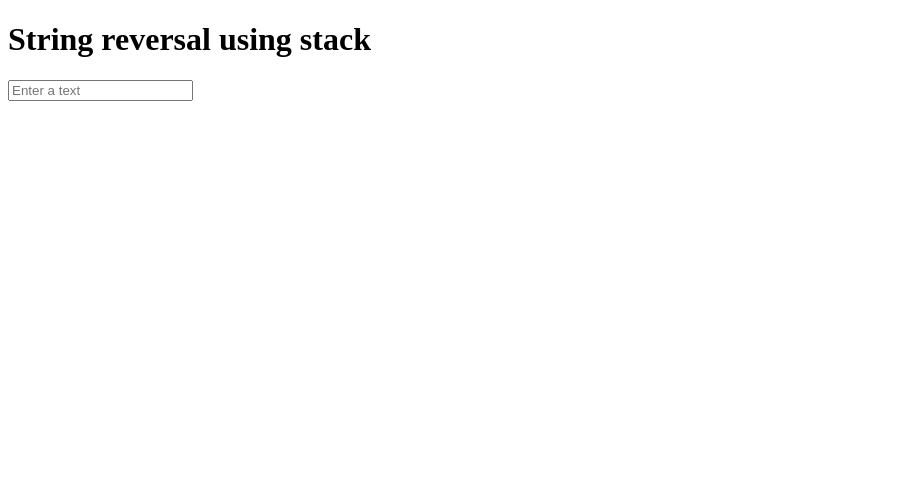
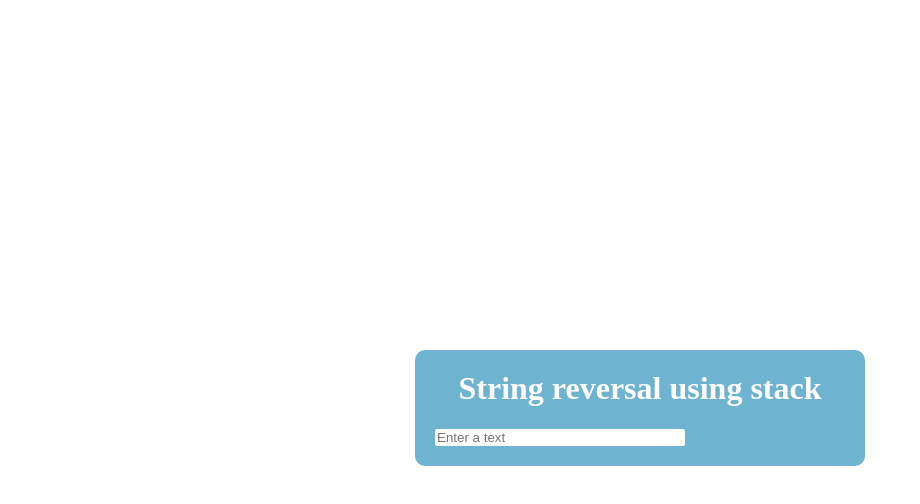
Before and after one commit to PR7175Z/DSA-using-JS, a plain HTML site: page stringreversalusingstack/index.html in a window 1280 px wide. Shown: the whole page, without its empty margins (0-920 px from the left). Drawn offline with Linux system fonts and the light colour scheme.

Commit message:
Outputed reverse string and modified style

```diff
--- a/stringreversalusingstack/index.html
+++ b/stringreversalusingstack/index.html
@@ -3,27 +3,73 @@
 <head>
 	<meta charset="utf-8">
 	<meta name="viewport" content="width=device-width, initial-scale=1">
-	<title></title>
+	<title>String reversal using Stack Algorithm</title>
+    <style>
+        *{
+            box-sizing: border-box;
+        }
+        .container{
+            max-width: 100%;
+            width:450px;
+            margin: 0 auto;
+            height: 100vh;
+            display: flex;
+        }
+        p{
+            border: 1px solid #fff;
+            border-radius: 5px;
+            width: 50px;
+            height: 20px;
+            text-align: center;
+        }
+        .stack-wrapper{
+            background: #6eb3d0;
+            border-radius: 10px;
+            padding: 20px;
+            color: #ffffff;
+            width: 100%;
+            margin: auto;
+        }
+        .stack-wrapper h1{
+            margin-top: 0px;
+            text-align: center;
+        }
+        #stackform label{
+            display: block;
+        }
+        #stackform input{
+            border: none;
+            box-shadow: 0px;
+            border-radius: 2px;
+            width: 250px;
+        }
+    </style>
 </head>
 <body>
+    <div class="container">
+        <div class="stack-wrapper">
             <h1>String reversal using stack</h1>
             <form id="stackform">
                 <input type="text" name="stackinput" placeholder="Enter a text">
             </form>
             <div id="viewspace"></div>
             <div id="outputval"></div>
+        </div>
+    </div>
     <script>
         document.getElementById('stackform').addEventListener('submit',(e) => {
             e.preventDefault();
+            let arr = [];
             const inp = document.querySelector('input[name="stackinput"]').value.split('');
             for(let i = inp.length-1;i>=0; i--){
                 let para = document.createElement('p');
                 let node = document.createTextNode(inp[i]);
                 para.appendChild(node);
+                arr.push(inp[i]);
                 document.getElementById('viewspace').appendChild(para)
             }
 
-            document.getElementById('outputval').innerHTML = "";
+            document.getElementById('outputval').innerHTML = "The reverse string is: " + arr.join('');
         });
     </script>
 </body>
```
Lines whose indentation alone changed are shown as unchanged.
